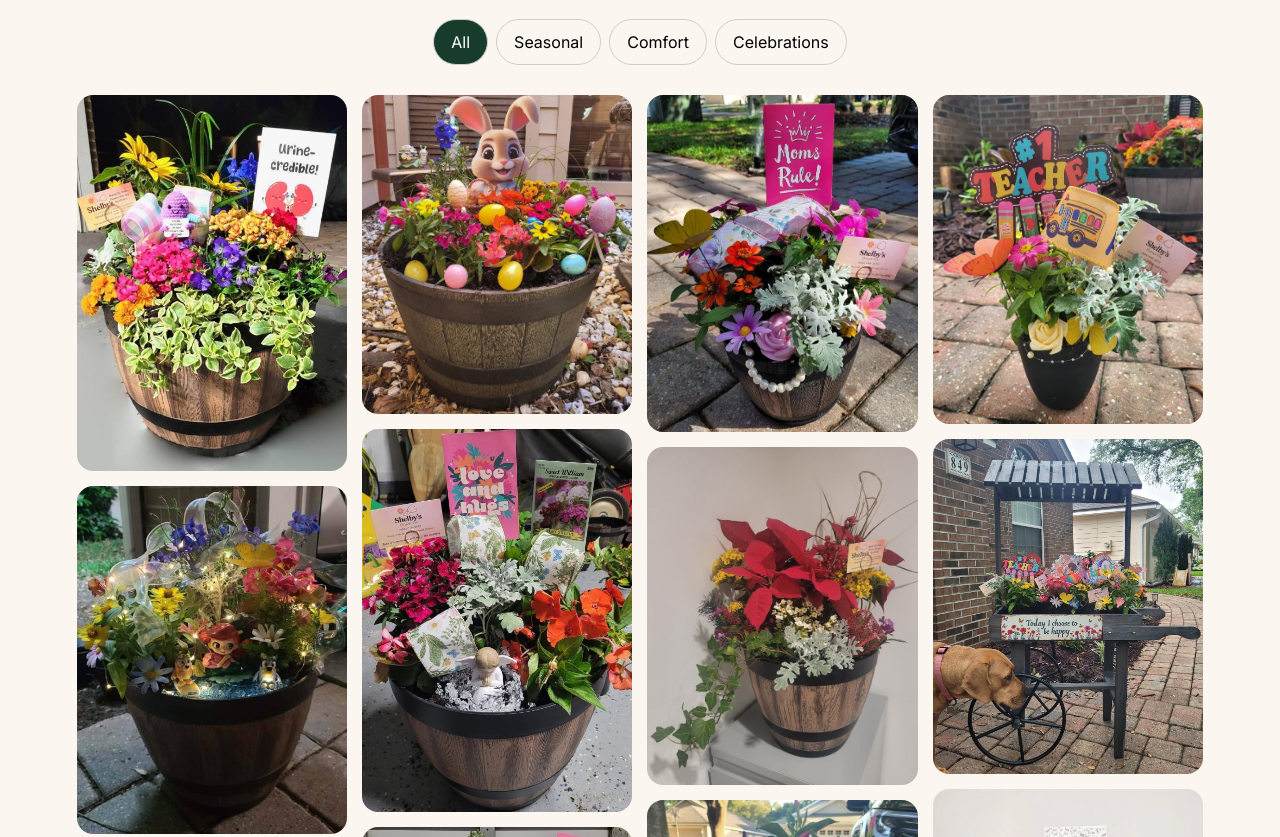
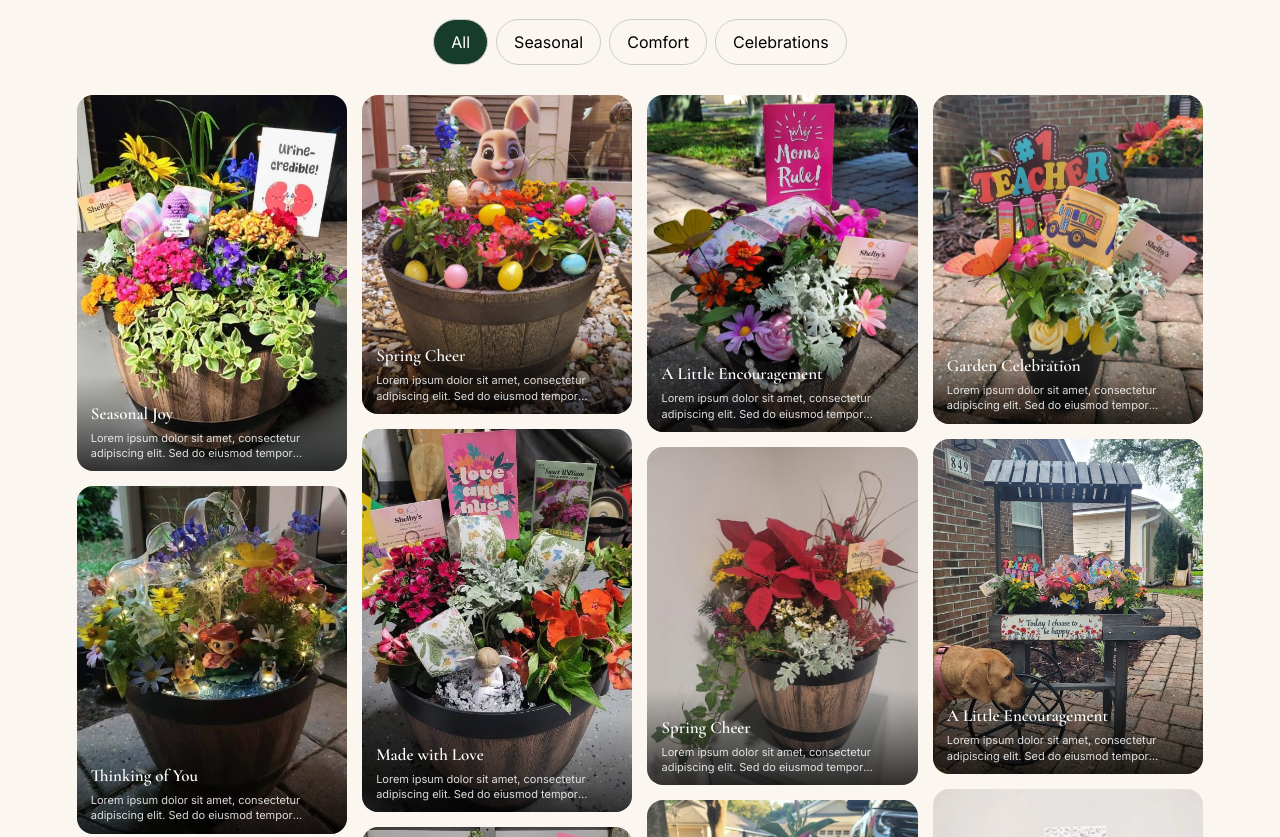
Before and after one commit to eliandino/shelbys-flower-fix, a plain HTML site: page index.html in a window 1280 px wide. Shown: the part 3711-4548 px from the top of the page. Drawn offline with nearby package versions, Linux system fonts and the light colour scheme.

Commit message:
Overlay title and description directly on gallery thumbnails
Captions are hover-only for lightbox but weren't visible on touch
devices without tapping. Show them as an always-on gradient overlay
at the bottom of each thumbnail instead.

Co-Authored-By: Claude Sonnet 5 <noreply@anthropic.com>

```diff
--- a/app.js
+++ b/app.js
@@ -12,6 +12,8 @@ const titles = [
   "Made with Love",
 ];
 const categories = ["seasonal", "comfort", "celebration"];
+const placeholderDesc =
+  "Lorem ipsum dolor sit amet, consectetur adipiscing elit. Sed do eiusmod tempor incididunt ut labore et dolore magna aliqua.";
 const carousel = document.querySelector("#carousel");
 images.slice(0, 8).forEach((src, i) => {
   carousel.insertAdjacentHTML(
@@ -60,7 +62,7 @@ function renderGallery(filter = "all") {
     if (filter === "all" || filter === cat)
       grid.insertAdjacentHTML(
         "beforeend",
-        `<figure data-index="${i}" data-cat="${cat}"><img src="${src}" alt="Custom floral design ${i + 1}" loading="lazy"></figure>`,
+        `<figure data-index="${i}" data-cat="${cat}"><img src="${src}" alt="Custom floral design ${i + 1}" loading="lazy"><figcaption><h4>${titles[i % titles.length]}</h4><p>${placeholderDesc}</p></figcaption></figure>`,
       );
   });
 }
@@ -77,8 +79,6 @@ const dlg = document.querySelector("#lightbox"),
   lb = document.querySelector("#lightboxImg"),
   lbTitle = document.querySelector("#lightboxTitle"),
   lbDesc = document.querySelector("#lightboxDesc");
-const placeholderDesc =
-  "Lorem ipsum dolor sit amet, consectetur adipiscing elit. Sed do eiusmod tempor incididunt ut labore et dolore magna aliqua.";
 function showImage(i) {
   current = i;
   lb.src = images[current];
--- a/styles.css
+++ b/styles.css
@@ -318,6 +318,7 @@ nav {
   column-gap: 15px;
 }
 .gallery figure {
+  position: relative;
   margin: 0 0 15px;
   break-inside: avoid;
   overflow: hidden;
@@ -329,6 +330,31 @@ nav {
 }
 .gallery figure:hover img {
   transform: scale(1.03);
+}
+.gallery figcaption {
+  position: absolute;
+  left: 0;
+  right: 0;
+  bottom: 0;
+  padding: 24px 14px 10px;
+  background: linear-gradient(to top, rgba(0, 0, 0, 0.75), rgba(0, 0, 0, 0));
+  color: #fff;
+}
+.gallery figcaption h4 {
+  margin: 0 0 3px;
+  font-family: var(--serif);
+  font-size: 17px;
+  font-weight: 600;
+}
+.gallery figcaption p {
+  margin: 0;
+  font-size: 11px;
+  line-height: 1.4;
+  color: rgba(255, 255, 255, 0.85);
+  display: -webkit-box;
+  -webkit-line-clamp: 2;
+  -webkit-box-orient: vertical;
+  overflow: hidden;
 }
 .moment-grid {
   display: grid;
```
